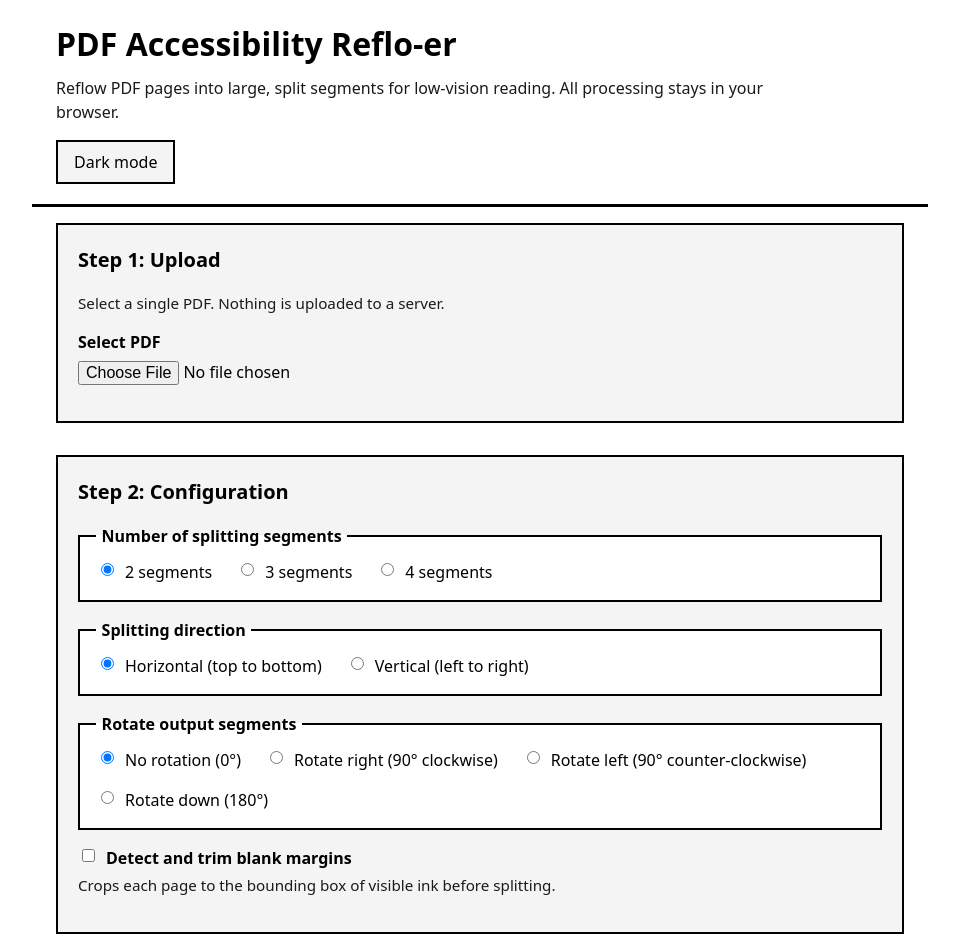
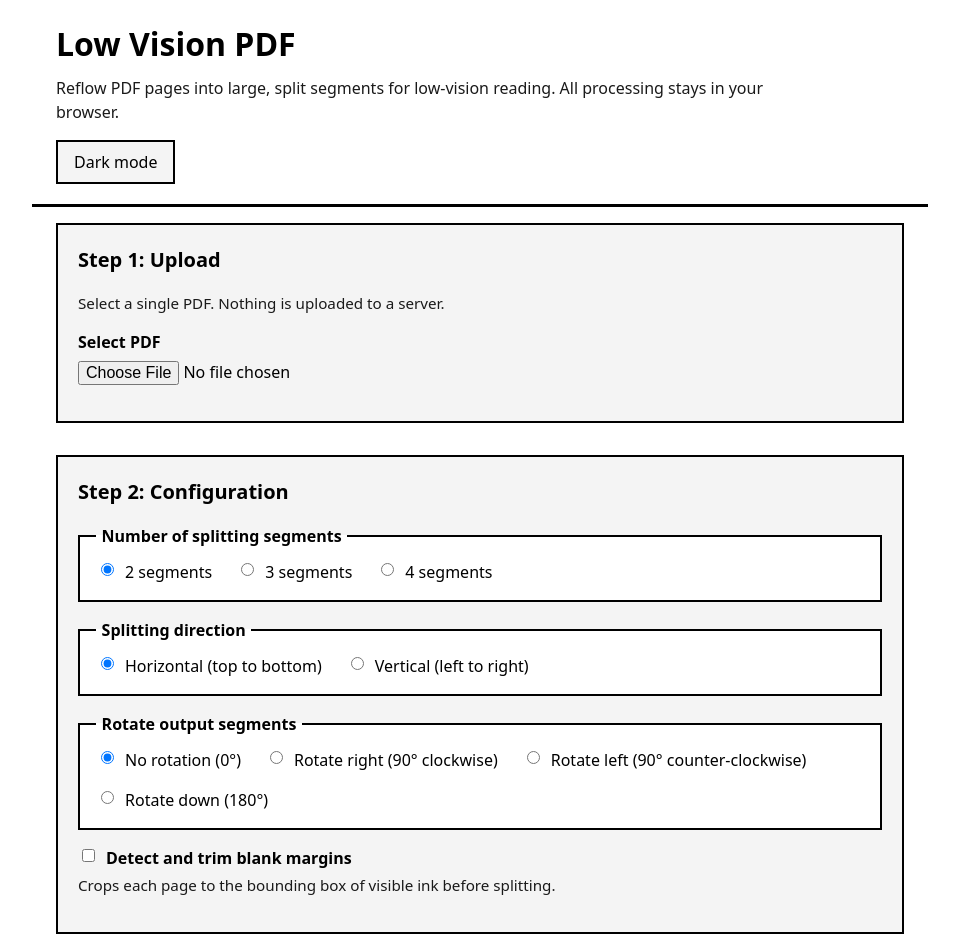
Before and after one commit to grahamthetvi/Low_Vision_PDF, a website: page index.html in a window 1280 px wide. Shown: the top 937 px of the page, without its empty margins (160-1119 px from the left). Drawn offline with Linux system fonts and the light colour scheme.

Commit message:
Update website title and homepage URL; enhance README for GitHub Pages deployment instructions.

```diff
--- a/index.html
+++ b/index.html
@@ -3,14 +3,14 @@
   <head>
     <meta charset="utf-8" />
     <meta name="viewport" content="width=device-width, initial-scale=1" />
-    <title>PDF Accessibility Reflo-er — Low Vision PDF</title>
+    <title>Low Vision PDF — Reflow PDFs for low-vision reading</title>
     <link rel="stylesheet" href="css/styles.css" />
   </head>
   <body>
     <a class="skip-link" href="#main">Skip to main content</a>
 
     <header class="site-header" role="banner">
-      <h1 id="app-title">PDF Accessibility Reflo-er</h1>
+      <h1 id="app-title">Low Vision PDF</h1>
       <p class="tagline">
         Reflow PDF pages into large, split segments for low-vision reading. All
         processing stays in your browser.
--- a/package.json
+++ b/package.json
@@ -16,5 +16,5 @@
   "bugs": {
     "url": "https://github.com/grahamthetvi/Low_Vision_PDF/issues"
   },
-  "homepage": "https://github.com/grahamthetvi/Low_Vision_PDF#readme"
+  "homepage": "https://lowvisionpdf.com"
 }
```
Also changed, not shown: .github/workflows/deploy-pages.yml (added), README.md, 1 other file.
